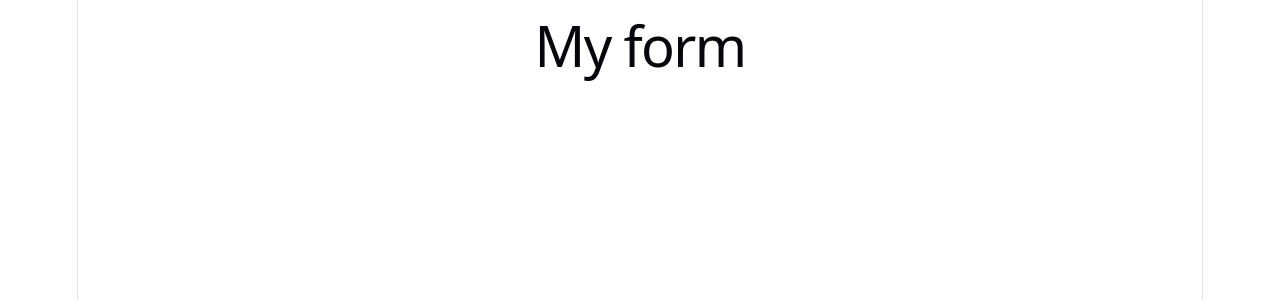
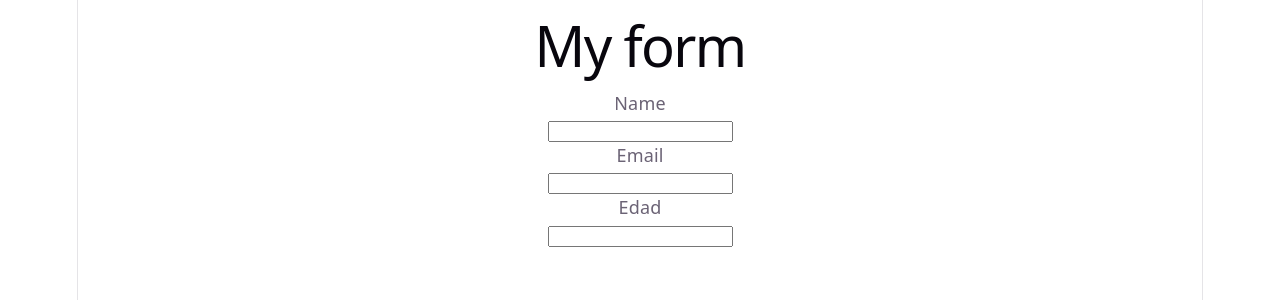
Before and after one commit to pablosalazzar/formExample, a React (Vite) app: page / in a window 1280 px wide. Shown: the top 300 px of the page. Built offline with nearby package versions, Linux system fonts and the light colour scheme.

Commit message:
adding UI form

```diff
--- a/src/App.jsx
+++ b/src/App.jsx
@@ -6,6 +6,17 @@ function App() {
   return (
     <>
     <h1> My form </h1>
+
+    <form >
+      <p>Name</p>
+      <input type="text" />
+
+      <p>Email</p>
+      <input type="text" />
+
+      <p>Edad</p>
+      <input type="text" />
+    </form>
     </>
   )
 }
```
